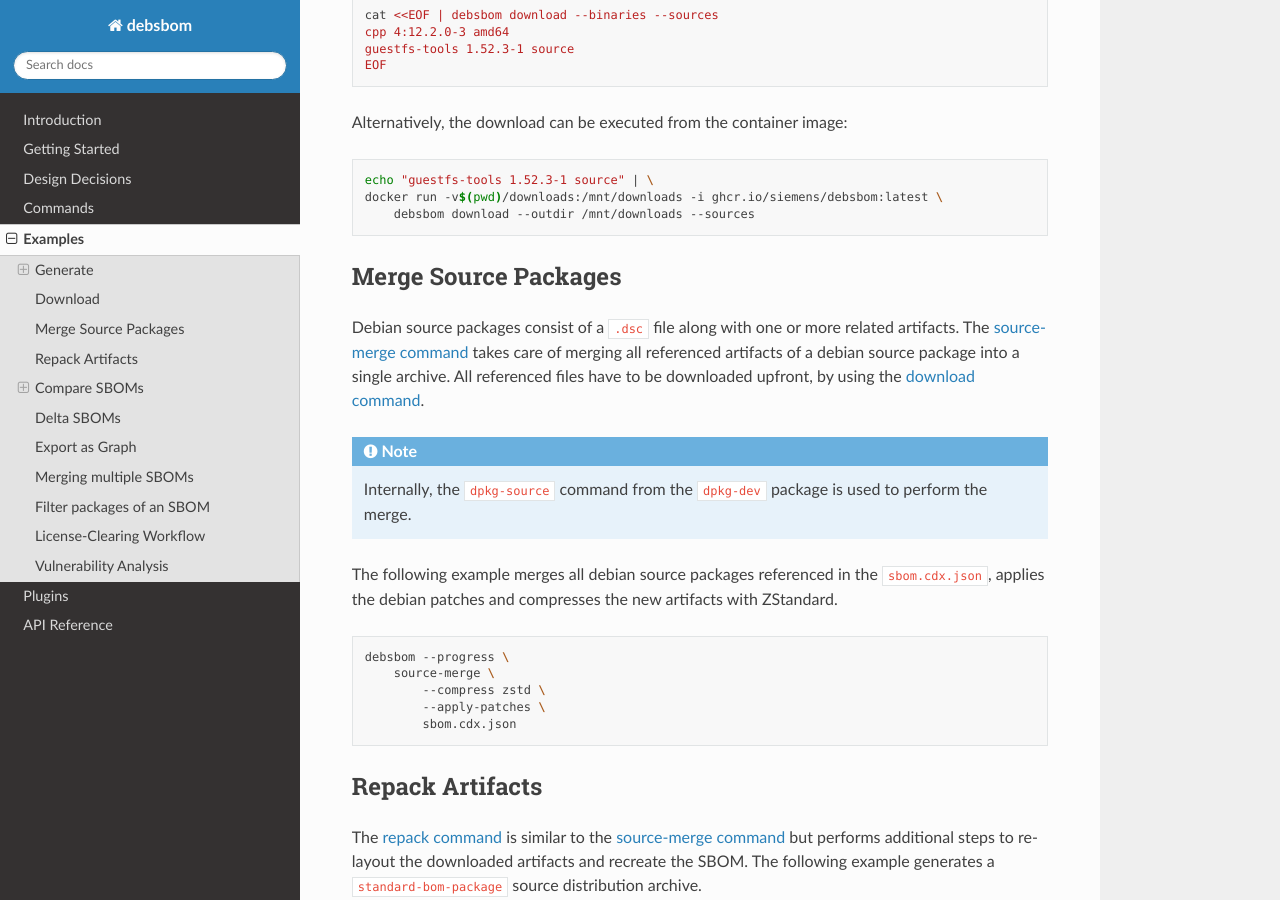
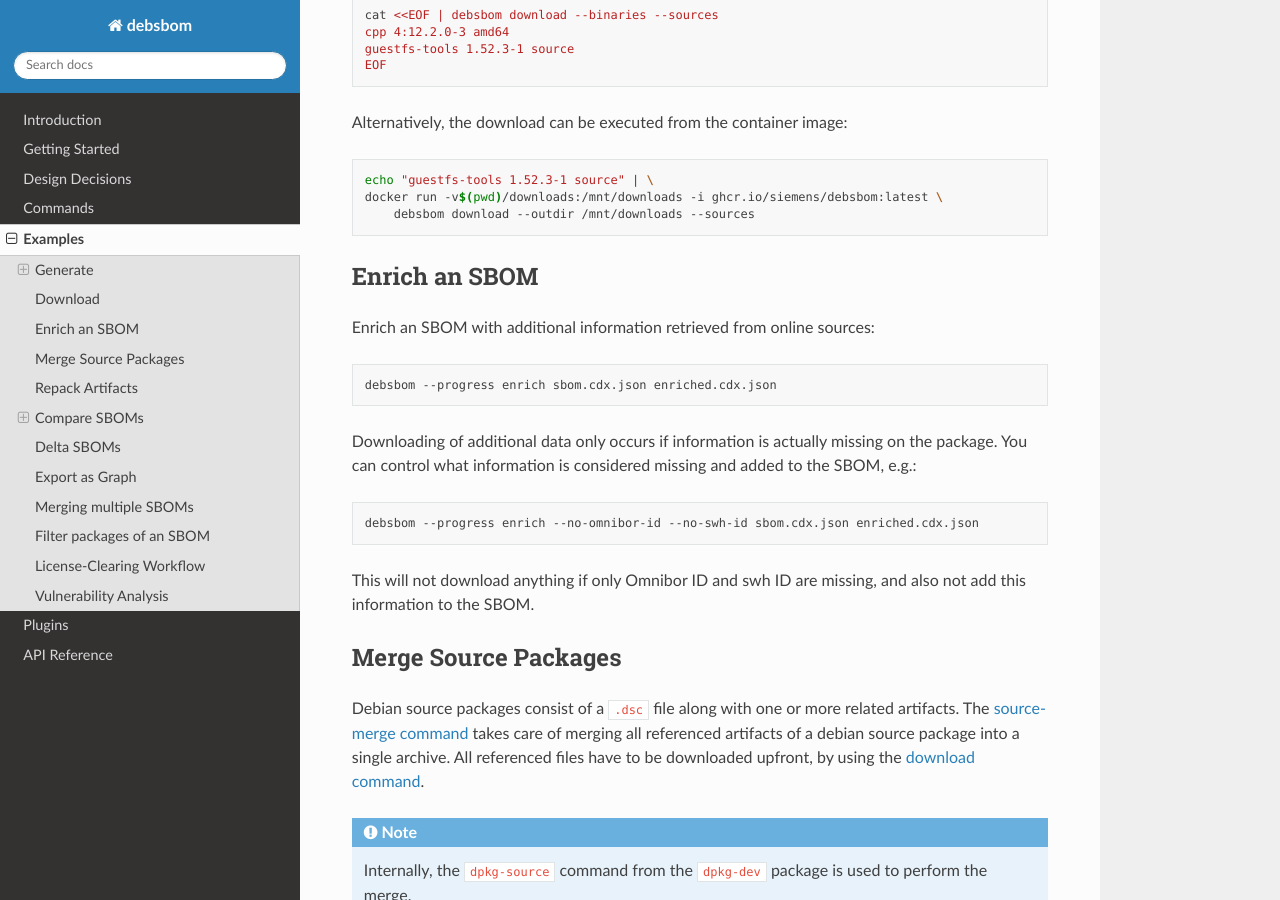
Before and after one commit to siemens/debsbom, a Sphinx documentation site: the page built from docs/source/examples.rst, in a window 1280 px wide and 900 px high, scrolled down 2123 px. Built offline with Sphinx 7.4.7 and the Read the Docs theme 3.1.0, drawn with Linux system fonts in a browser that asks for light colours.

Commit message:
docs: add documentation for enrich command
Add the command documentation and a small example.

Signed-off-by: Christoph Steiger <christoph.steiger@siemens.com>

```diff
--- a/docs/source/commands.rst
+++ b/docs/source/commands.rst
@@ -14,3 +14,4 @@ Commands
   commands/filter
   commands/trace-path
   commands/sec-scan
+  commands/enrich
--- a/docs/source/examples.rst
+++ b/docs/source/examples.rst
@@ -113,6 +113,23 @@ Alternatively, the download can be executed from the container image:
     echo "guestfs-tools 1.52.3-1 source" | \
     docker run -v$(pwd)/downloads:/mnt/downloads -i ghcr.io/siemens/debsbom:latest \
         debsbom download --outdir /mnt/downloads --sources
+
+Enrich an SBOM
+~~~~~~~~~~~~~~
+
+Enrich an SBOM with additional information retrieved from online sources:
+
+.. code-block:: bash
+
+    debsbom --progress enrich sbom.cdx.json enriched.cdx.json
+
+Downloading of additional data only occurs if information is actually missing on the package. You can control what information is considered missing and added to the SBOM, e.g.:
+
+.. code-block:: bash
+
+    debsbom --progress enrich --no-omnibor-id --no-swh-id sbom.cdx.json enriched.cdx.json
+
+This will not download anything if only Omnibor ID and swh ID are missing, and also not add this information to the SBOM.
 
 Merge Source Packages
 ~~~~~~~~~~~~~~~~~~~~~
```
Also changed, not shown: docs/source/commands/enrich.rst (added, +17 -0 lines).
